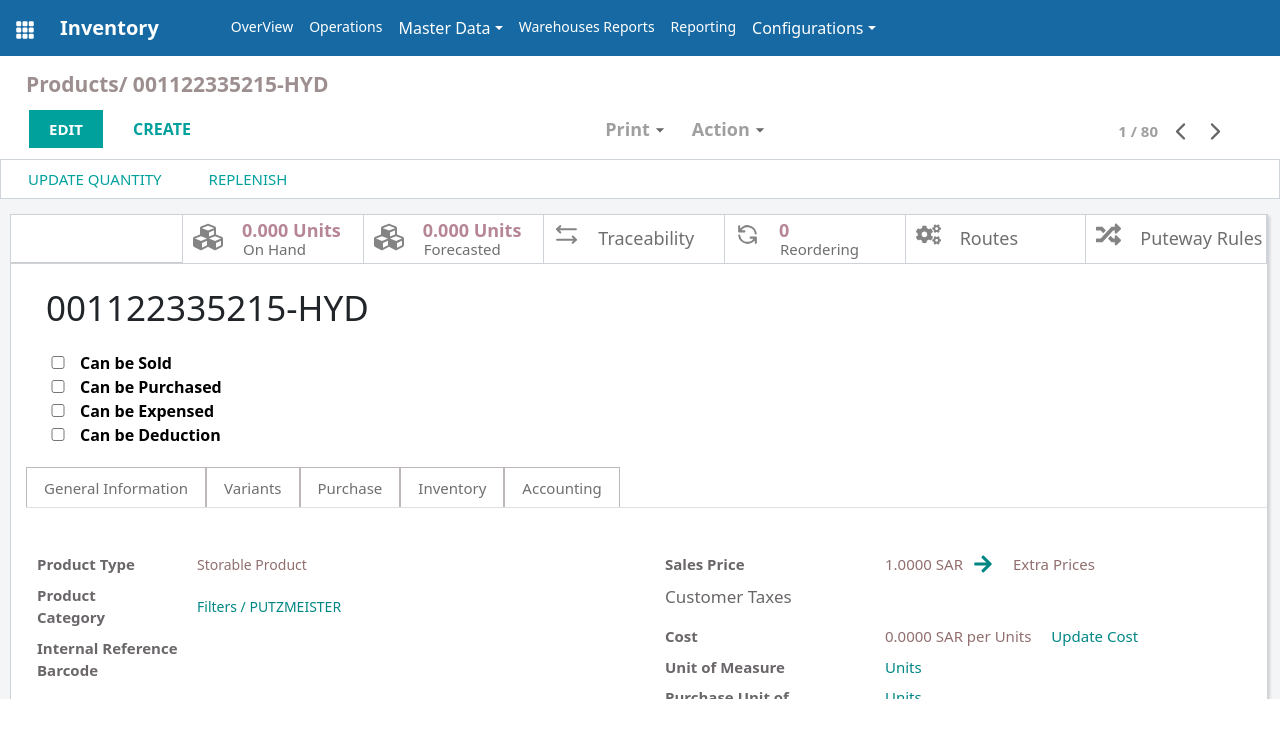
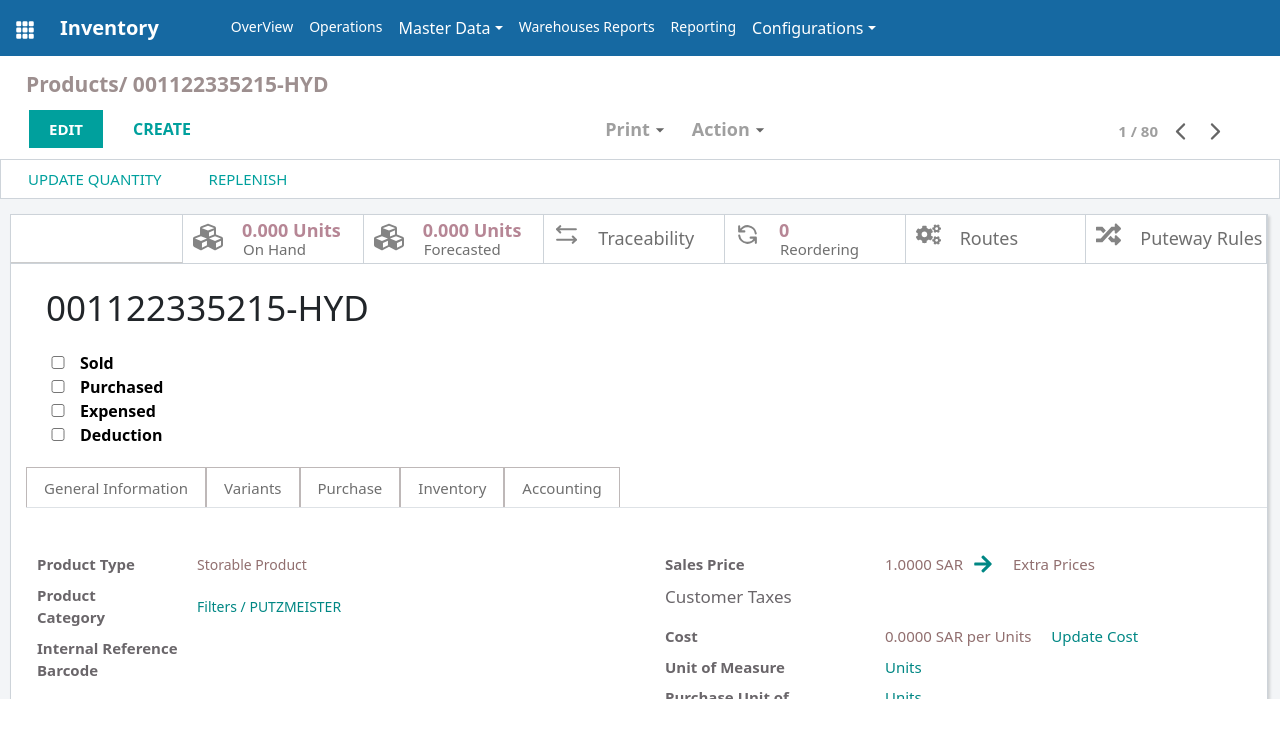
Before and after one commit to Skyviewitsolutions/x-store-react, a React (Create React App) app: page /AddProduct in a window 1280 px wide. Shown: the top 738 px of the page. Built offline with nearby package versions, Linux system fonts and the light colour scheme.

Commit message:
product api

```diff
--- a/package.json
+++ b/package.json
@@ -1,6 +1,6 @@
 {
   "name": "oddoproject",
-  "homepage": "https://xstore.skyviewads.com/",
+  "homepage": "https://xstore-front.skyviewads.com/",
   "version": "0.1.0",
   "private": true,
   "dependencies": {
--- a/src/Screens/AddProduct/AddProduct.jsx
+++ b/src/Screens/AddProduct/AddProduct.jsx
@@ -19,12 +19,35 @@ const AddProduct = () => {
   const [productCategory, setProductCategory] = useState(
     "Filters / PUTZMEISTER"
   );
+  const [sold , setSold] = useState(false)
+  const [purchased , setPurchased] = useState(false)
+  const [expensed , setExpensed] = useState(false);
+  const [deduction , setDeduction] = useState(false)
+
   const [units, setUnits] = useState("Barell");
   const [cost, setCost] = useState("");
   const [salesPrice, setSalesPrice] = useState("");
   const [interRef, setInterRef] = useState("");
   const [customerTax, setCustomerTax] = useState("");
   const [description, setDescription] = useState("");
+  const [unitOfMeasurement , setUnitOfMeasurement] = useState("");
+  const [purchaseUnitOfMeasuremnt , setPurchaseUnitOfMeasurement] = useState("");
+  const [weight , setWeight] = useState("");
+  const [volume , setVolume] = useState("");
+  const [buy , setBuy] = useState(false)
+  const [replenishOnOrder , setReplenishOnOrder] = useState(false)
+  const [customerLeadTime , setCustomerLeadTime] = useState("");
+  const [descriptionDeliveryOrder , setDescriptionDeliveryOrder] = useState("");
+  const [descriptionInternalTranser , setDescriptionInternalTranser] = useState("")
+  const [descriptionForReceipt , setDescriptionForReceipt] = useState("")
+  const [incomeAccount , setIncomeAccount] = useState("")
+  const [expenseAccount , setExpenceAccount] = useState("")
+  const [assetType , setAssetType] = useState("")
+  const [priceDifference , setPriceDifference] = useState("")
+  const [account , setAccount] = useState("");
+  const [img , setImg] = useState("");
+
+
 
   const formData = new FormData();
 
@@ -37,6 +60,27 @@ const AddProduct = () => {
   formData.append("InterRef", interRef);
   formData.append("CustomerTax", customerTax);
   formData.append("description", description);
+  formData.append('unit_of_measurement' , unitOfMeasurement)
+  formData.append('purchase_unit_of_measurement' , purchaseUnitOfMeasuremnt)
+  formData.append('weight' , weight)
+  formData.append('volume' , volume)
+  formData.append('buy' , buy)
+  formData.append('replenish_on_order' , replenishOnOrder)
+  formData.append('customer_lead_time' , customerLeadTime)
+  formData.append('description_for_delivery_order' , descriptionDeliveryOrder)
+  formData.append('description_for_receipts' , descriptionForReceipt)
+  formData.append('description_for_internal_transfer' , descriptionInternalTranser)
+  formData.append("income_account" , incomeAccount)
+  formData.append('expense_account' ,expenseAccount)
+  formData.append("asset_type" , assetType)
+  formData.append('price_differnce' , priceDifference)
+  formData.append('account' , account);
+  formData.append('sold' , sold)
+  formData.append('perchased' , purchased)
+  formData.append('expended' , expensed)
+  formData.append('perchased' , purchased)
+  formData.append('deduction' , deduction)
+
 
   const save = () => {
     if (productName === "") {
@@ -85,6 +129,46 @@ const AddProduct = () => {
         setCustomerTax={setCustomerTax}
         description={description}
         setDescription={setDescription}
+        sold={sold}
+        setSold={setSold}
+        purchased={purchased}
+        setPurchased={setPurchased}
+        setExpensed={setExpensed}
+        expensed={expensed}
+        deduction={deduction}
+        setDeduction={setDeduction}
+        unitOfMeasurement={unitOfMeasurement}
+        setUnitOfMeasurement={setUnitOfMeasurement}
+        purchaseUnitOfMeasuremnt={purchaseUnitOfMeasuremnt}
+        setPurchaseUnitOfMeasurement={setPurchaseUnitOfMeasurement}
+        weight={weight}
+        setWeight={setWeight}
+        volume={volume}
+        setVolume={setVolume}
+        buy={buy}
+        setBuy={setBuy}
+        replenishOnOrder={replenishOnOrder}
+        setReplenishOnOrder={setReplenishOnOrder}
+        customerLeadTime={customerLeadTime}
+        setCustomerLeadTime={setCustomerLeadTime}
+        descriptionDeliveryOrder={descriptionDeliveryOrder}
+        setDescriptionDeliveryOrder={setDescriptionDeliveryOrder}
+        descriptionInternalTranser={descriptionInternalTranser}
+        setDescriptionInternalTranser={setDescriptionInternalTranser}
+        descriptionForReceipt={descriptionForReceipt}
+        setDescriptionForReceipt={setDescriptionForReceipt}
+        incomeAccount={incomeAccount}
+        setIncomeAccount={setIncomeAccount}
+        expenseAccount={expenseAccount}
+        setExpenceAccount={setExpenceAccount}
+        assetType={assetType}
+        setAssetType={setAssetType}
+        priceDifference={priceDifference}
+        setPriceDifference={setPriceDifference}
+        account={account}
+        setAccount={setAccount}
+        img={img}
+        setImg={setImg}
       />
 
       {/* <Modal show={true}>
--- a/src/Screens/Login/Login.jsx
+++ b/src/Screens/Login/Login.jsx
@@ -6,6 +6,9 @@ import { AiOutlineEye,AiOutlineEyeInvisible } from 'react-icons/ai';
 import {useNavigate} from "react-router-dom";
 import validator from 'validator';
 import axios from 'axios';
+import { endpoints } from '../../services/endpoints';
+
+
 const Login = () => {
 
   const [email, setEmail] = useState("");
@@ -43,7 +46,7 @@ const Login = () => {
       setPasswordError("");
       setIsLoading(true);
 
-      const url = "https://xstore.skyviewads.com/UserLogin/login"
+      const url = endpoints.authentication.login;
 
       const form = new FormData();
 
@@ -60,7 +63,6 @@ const Login = () => {
       }
       else if(res.data.status === false)
       {
-
        alert(res.data.message);
       }
     })
--- a/src/components/InventoryProductDetailsMain/InventoryDetailsEdit/GeneralInformationEdit.jsx
+++ b/src/components/InventoryProductDetailsMain/InventoryDetailsEdit/GeneralInformationEdit.jsx
@@ -5,10 +5,12 @@ import { FaExternalLinkAlt } from "react-icons/fa";
 import axios from "axios";
 
 const GeneralInformationEdit = (props) => {
+
   const [proCate, setProCate] = useState([]);
   const [uoms , setUoms] = useState([]);
   const [purchase , setPurchase] = useState([]);
   const [proTypes , setProductTypes] = useState([]);
+
   const productCategoryurl =
     "https://xstore.skyviewads.com/ProductsXM/DisplayAllProductCategory";
 
--- a/src/components/InventoryProductDetailsMain/InventoryProductDetailsMain.jsx
+++ b/src/components/InventoryProductDetailsMain/InventoryProductDetailsMain.jsx
@@ -25,7 +25,7 @@ const InventoryProductDetailsMain = (props) => {
 
   const [events, setEvents] = useState("generalInformation");
 
-  const { isEdit , productName , setProductName ,productType , setProductType , productCategory , setProductCategory ,units,setUnits,cost, setCost,salesPrice, setSalesPrice , interRef,setInterRef , customerTax , setCustomerTax , description , setDescription } = props;
+  const { isEdit , productName , setProductName ,productType , setProductType , productCategory , setProductCategory ,units,setUnits,cost, setCost,salesPrice, setSalesPrice , interRef,setInterRef , customerTax , setCustomerTax , description , setDescription , sold , purchased , expensed , deduction , setSold , setPurchased , setExpensed , setDecution } = props;
 
   const navigate = useNavigate();
 
@@ -129,20 +129,20 @@ const InventoryProductDetailsMain = (props) => {
             )}
             <div className="detailsinput">
               <div>
-                <input type="checkbox" />
-                <label>Can be Sold</label>
+                <input type="checkbox" value={sold} onChange={ () => setSold(!sold)}/>
+                <label>Sold</label>
               </div>
               <div>
-                <input type="checkbox" />
-                <label>Can be Purchased</label>
+                <input type="checkbox" value={purchased} onChange={() => setPurchased(!purchased)}/>
+                <label>Purchased</label>
               </div>
               <div>
-                <input type="checkbox" />
-                <label>Can be Expensed</label>
+                <input type="checkbox" value={expensed} onChange={() => setExpensed(!expensed)}/>
+                <label>Expensed</label>
               </div>
               <div>
-                <input type="checkbox" />
-                <label>Can be Deduction</label>
+                <input type="checkbox" value={deduction} onChange={() => setDecution(!deduction)}/>
+                <label>Deduction</label>
               </div>
             </div>
             {isEdit === true && (
@@ -197,13 +197,12 @@ const InventoryProductDetailsMain = (props) => {
           )}
           {events === "Accounting" && isEdit === false && <Accounting />}
           {events === "generalInformation" && isEdit === true && (
-            <GeneralInformationEdit productType={productType} productCategory={productCategory} setProductType={setProductType} setProductCategory={setProductCategory} interRef={interRef} setInterRef ={setInterRef} units={units} setUnits={setUnits}
-            salesPrice = {salesPrice} setSalesPrice = {setSalesPrice} customerTax={customerTax} setCustomerTax={setCustomerTax} cost={cost} setCost={setCost} description={description} setDescription = {setDescription}/>
+            <GeneralInformationEdit {...props}/>
           )}
           {events === "variants" && isEdit === true && <VariantsEdit />}
           {events === "Purchase" && isEdit === true && <PurchaseEdit />}
           {events === "Inventory" && isEdit === true && <InventoryEdit />}
-          {events === "Accounting" && isEdit === true && <AccountingEdit />}
+          {events === "Accounting" && isEdit === true && <AccountingEdit {...props}/>}
         </div>
       </div>
 
--- a/src/components/Navbar/Navbar.jsx
+++ b/src/components/Navbar/Navbar.jsx
@@ -64,7 +64,9 @@ const Navebar = (props) => {
                 <NavDropdown.Item href="" style={{ fontSize: "12px" }}>
                   Warehouse Management
                 </NavDropdown.Item>
-                <NavDropdown.Item href="/Warehouse">Warehouse</NavDropdown.Item>
+                <NavDropdown.Item onClick={() => navigate("/Warehouse")}>
+                  Warehouse
+                </NavDropdown.Item>
                 <NavDropdown.Item href="/Location">Location</NavDropdown.Item>
                 <NavDropdown.Item href="#action/3.4">Rules</NavDropdown.Item>
                 <NavDropdown.Item href="/ConfigRoutes">Routes</NavDropdown.Item>
--- /dev/null
+++ b/src/services/endpoints.js
@@ -0,0 +1,11 @@
+const BASE_URL = "https://xstore.skyviewads.com";
+
+export  const endpoints =  {
+    products : {
+        addProduct : BASE_URL + "/ProductManagement/ProductManagement/AddProduct"
+    } ,
+    authentication : {
+        login : BASE_URL + "/UserLogin/login"
+
+    }
+}
```
Also changed, not shown: src/App.js (+83 -73 lines), 1 other file (tests, documents, lock files or other folders).
